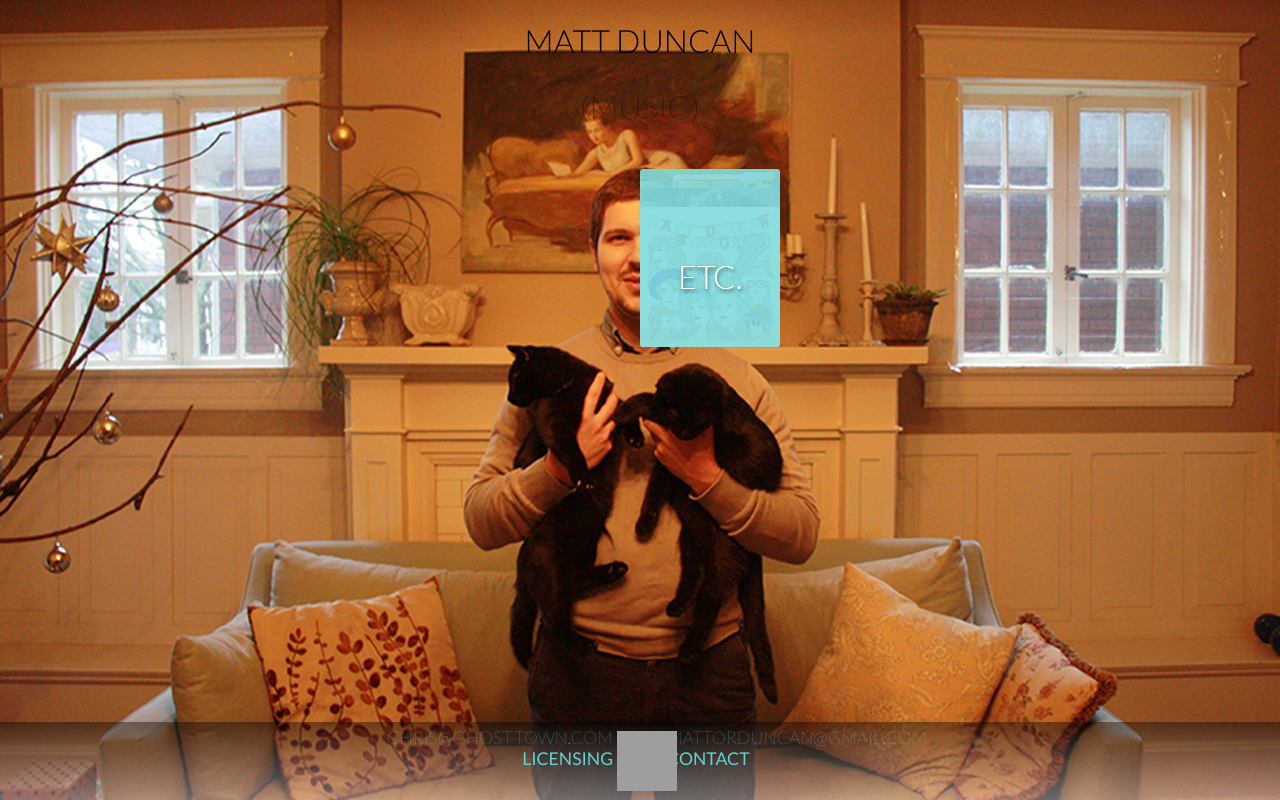
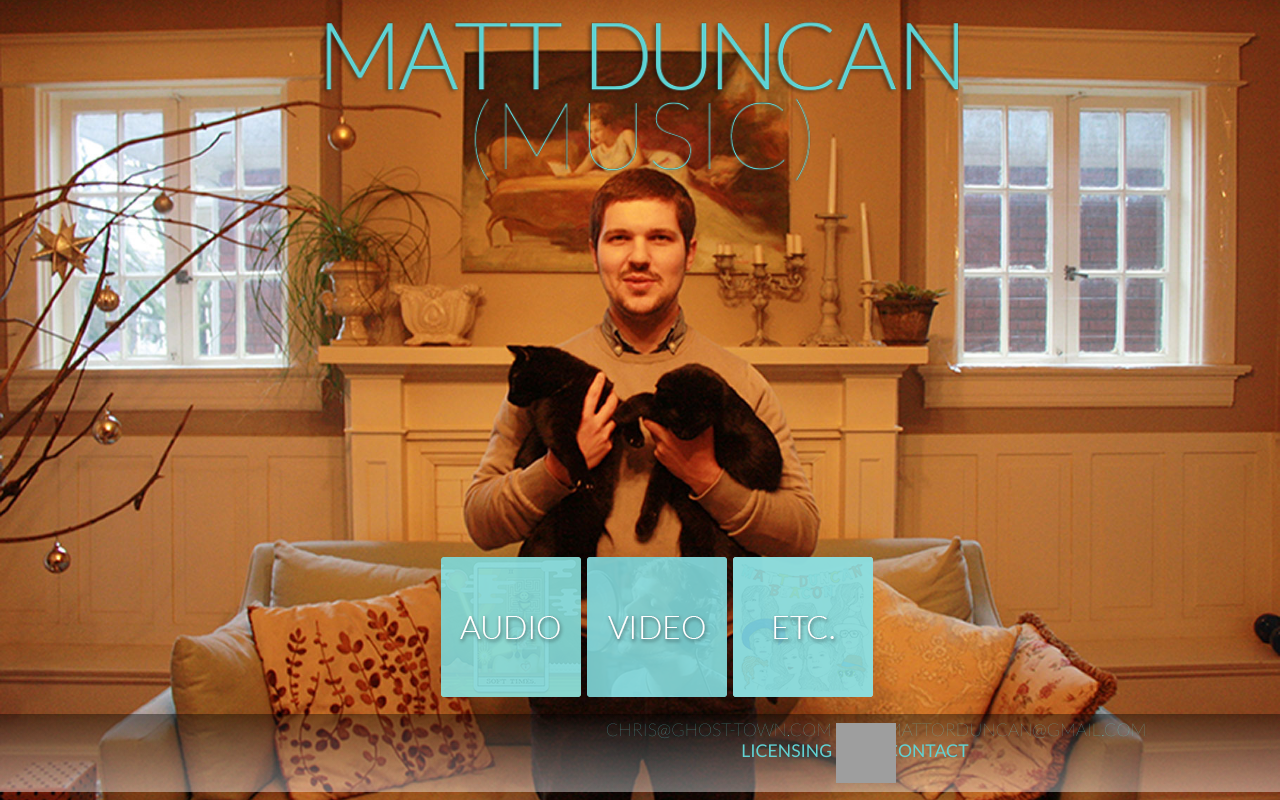
Before and after one commit to ainsleywagon/MattDuncanMusic, a plain HTML site: page Matt Site/index.html in a window 1280 px wide. Drawn offline with Linux system fonts and the light colour scheme; grey boxes are pictures that could not be loaded.

Commit message:
fixing header

```diff
--- a/Matt Site/index.html
+++ b/Matt Site/index.html
@@ -14,29 +14,28 @@
     </head>
 
   <body>
-    <div class="header">
-      <h1>MATT DUNCAN</h1>
-      <h2>(MUSIC)</h2>
+    <div id="header">
+      <img class="header" src="images/title.png" style="width: 50%; position: relative; margin-top: 20px;"/>
     </div>
 
     <div id="wrapper">
 
-        <div id="links">
-          <div id="audio">
+        <div id="linkcloud">
+          <div id="link" class="audio">
             <a href="http://mattduncan.bandcamp.com/">
               <img class="bottom" src="images/audio_hover.png" />
               <img class="top" src="images/Audio.png" />
             </a>
           </div>
 
-          <div id="video">
+          <div id="link" class="video">
             <a href="http://www.youtube.com/watch?v=HnpJpojfgQQ">
               <img class="bottom" src="images/video_hover.png" />
               <img class="top" src="images/Video.png" />
             </a>
           </div>
 
-           <div id="etc">
+           <div id="link" class="etc">
             <a href="etc.html">
               <img class="bottom" src="images/etc_hover.png" />
               <img class="top" src="images/etc.png" />
--- a/Matt Site/style.css
+++ b/Matt Site/style.css
@@ -41,49 +41,44 @@
 /******************
 Site Title
 ******************/
-      .header {
-        font-size: 2.25em;
-        line-height: .05;
-        color: #62d2d3;
-        padding: 0px;
-        margin-top: -5px;
-        text-shadow: 3px 3px 10px black;
-      }
 
-      .header h1  {
-        font-weight: 300;
-      }
 
-      .header h2  {
-        font-size: 2em;
-        font-weight: 100;
-      }
+    #header img {
+    display: block;
+    width: 75%;
+    height: auto;
+    width: auto\9; /* ie8 */
+    }
 
 /******************
 Main Links
 ******************/
 
-    div #links { /* this is supposed to center everything vertically and horizontally*/
+    #linkcloud {
       position: relative;
-      left:0px;
-      bottom: 0px;
-      width:100%;
-      margin: auto;
+      float: left;
+      left: 57%;
+      bottom: 100px;
       }
 
-
-    #links a {
-      display: inline-block;
+    #link {
+      float: left;
       position: relative;
-/*
-      height:140px;
-      width:140px;
-*/
-      margin:0 auto;
+      left: -50%;
     }
 
-    #links a img {
-      position:absolute;
+    #linkcloud a {
+      display: block;
+      float: left;
+      left: -50%;
+      position: relative;
+      height: 140px;
+      width:140px;
+      margin:3px;
+    }
+
+    #linkcloud a img {
+      position: absolute;
       left:0;
       -webkit-transition: opacity 1s ease-in-out;
       -moz-transition: opacity 1s ease-in-out;
@@ -92,11 +87,11 @@ Main Links
 
     }
 
-    #links a img.bottom {
+    #linkcloud a img.bottom {
       opacity: 0.75;
     }
 
-    #links a img.top:hover {
+    #linkcloud a img.top:hover {
       opacity: 0;
     }
 
@@ -106,8 +101,7 @@ Contact Links
 
       div.contact {
         text-transform: uppercase;
-        margin-top: 25px;
-        width: 100%;
+        margin-top: 60px;
         height: auto;
         padding: 5px 0px 5px 0px;
         font-size: 1.1em;
@@ -154,12 +148,14 @@ Contact Links
         font-weight: 500;
       }
 
-      #footer {
+      #wrapper {
        position:fixed;
        left:0px;
        bottom:0px;
        width:100%;
-    }
+       }
+
+
 
     /* IE 6 */
     * html #footer {
```
Also changed, not shown: Matt Site/images/Title.png (added).
